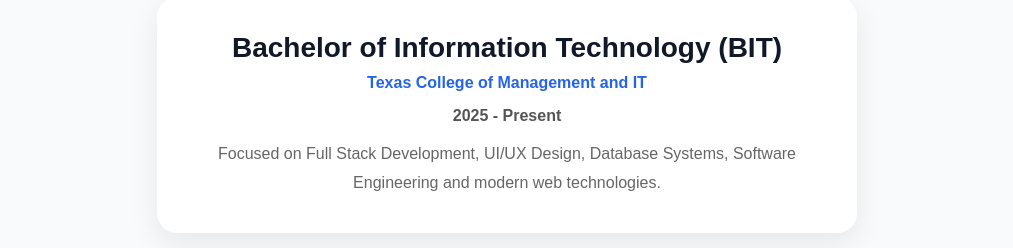
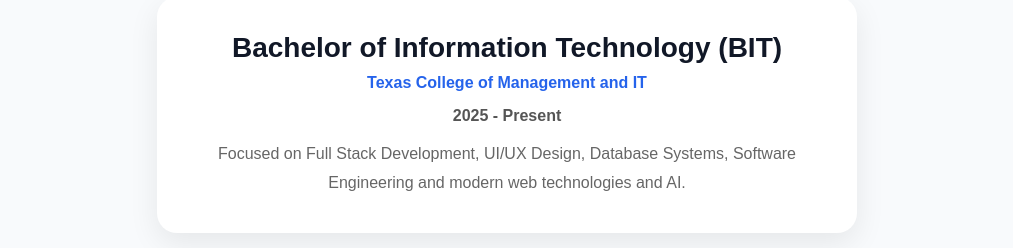
Before and after one commit to Pradiptiruwa/my-portfolio-v2, a React (Vite) app: page / in a window 1280 px wide. Shown: the part 1454-1702 px from the top of the page, without its empty margins (133-1146 px from the left). Built offline with nearby package versions, Linux system fonts and the light colour scheme; the HTML template or start-up script is replaced by a standard one.

Commit message:
Update Education section

```diff
--- a/src/components/education.jsx
+++ b/src/components/education.jsx
@@ -38,7 +38,7 @@
 
 Focused on Full Stack Development,
 UI/UX Design, Database Systems,
-Software Engineering and modern web technologies.
+Software Engineering and modern web technologies and AI.
 
 </p>
 
```
